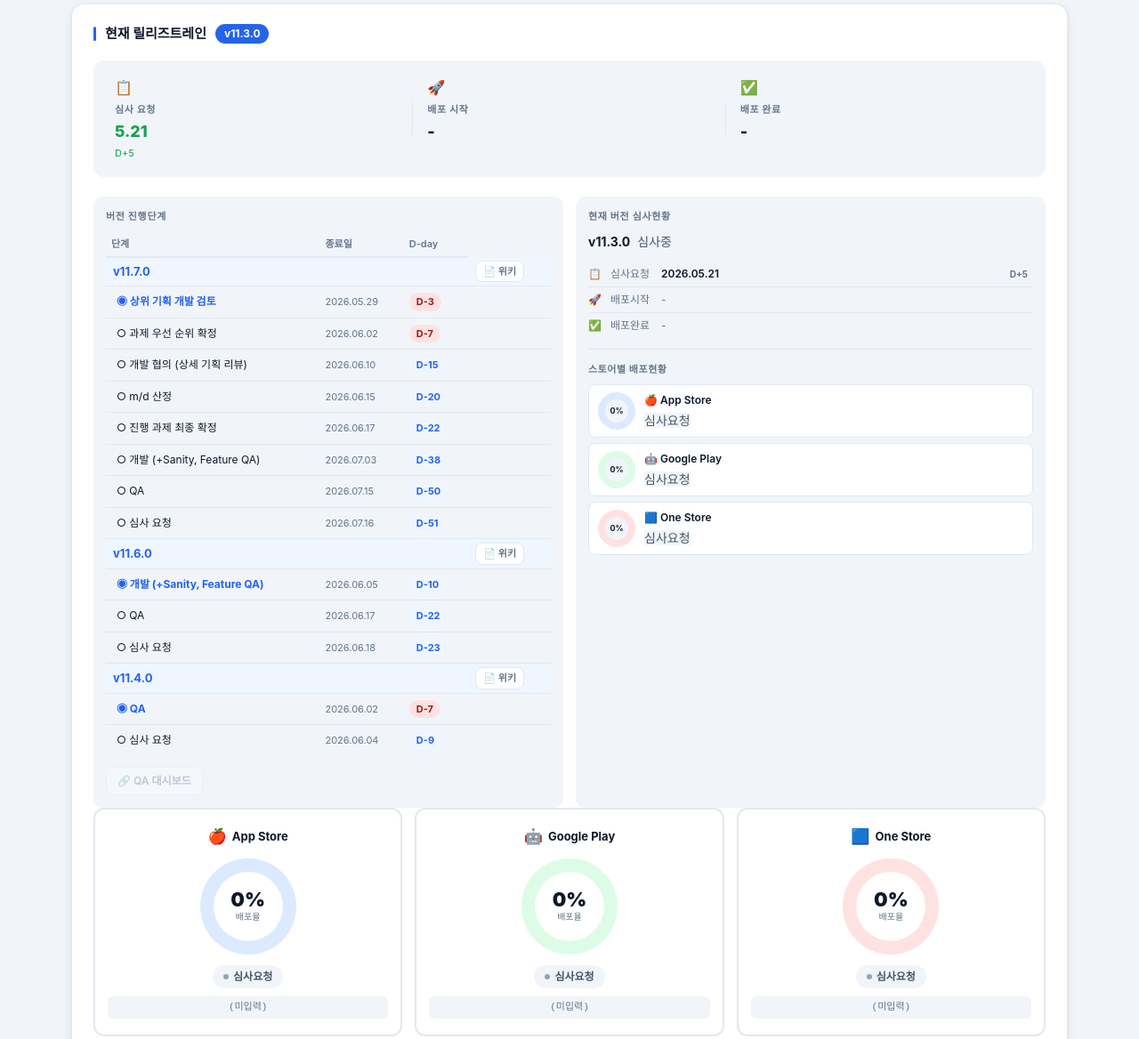
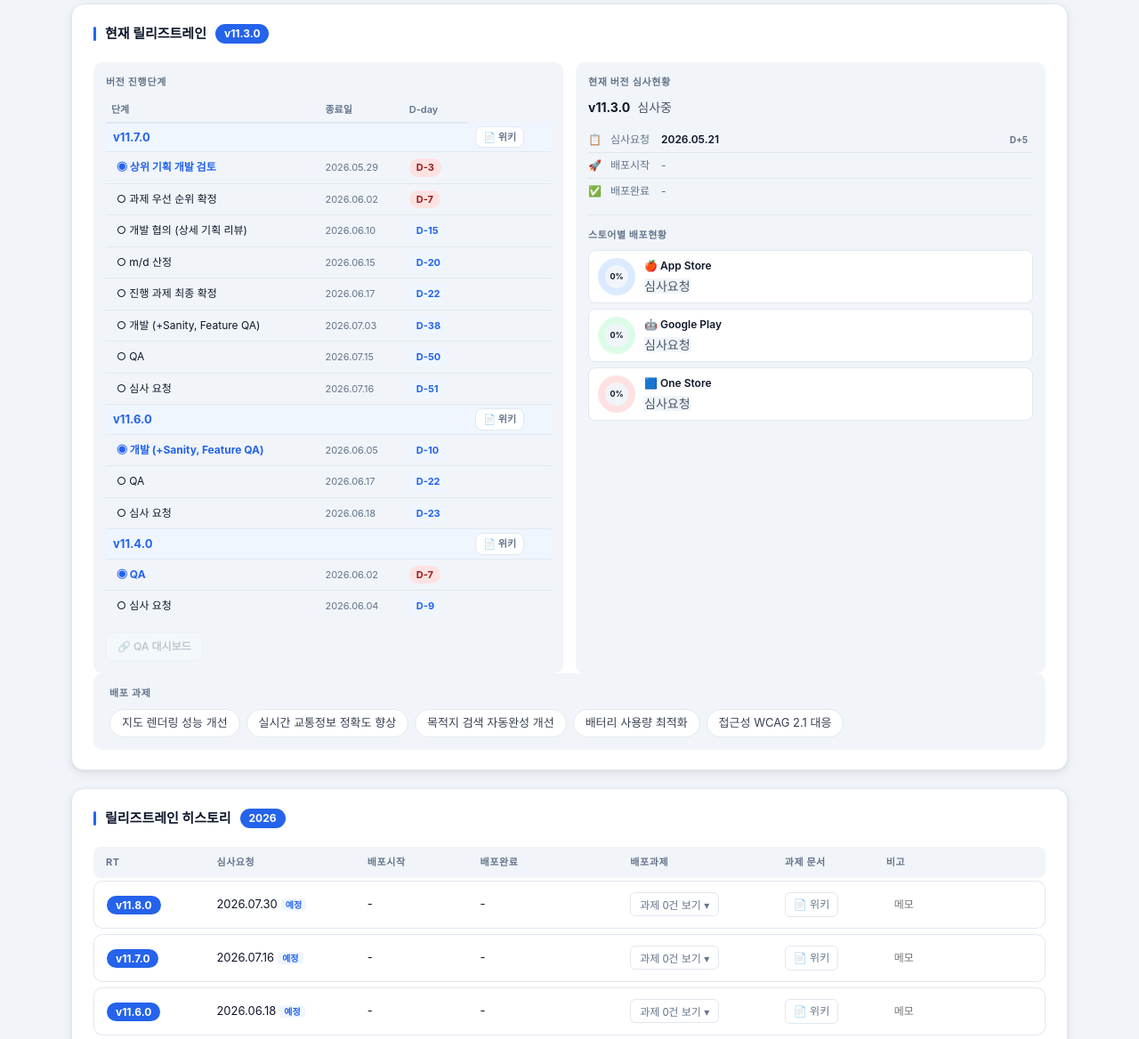
Before and after one commit to yhj90413/release-train-dashboard, a plain HTML site: page index.html in a window 1280 px wide. Shown: the part 80-1248 px from the top of the page at 89% size. Drawn offline with nearby package versions, Linux system fonts and the light colour scheme.

Commit message:
remove: top timeline and donut chart sections (moved to right panel)

```diff
--- a/index.html
+++ b/index.html
@@ -4,7 +4,6 @@
   <meta charset="UTF-8" />
   <meta name="viewport" content="width=device-width, initial-scale=1.0" />
   <title>Release Train Dashboard</title>
-  <script src="https://cdn.jsdelivr.net/npm/chart.js@4.4.0/dist/chart.umd.min.js"></script>
   <style>
     :root {
       --primary:       #2563EB;
@@ -442,27 +441,6 @@
       <span class="pill" id="curLabel">-</span>
     </div>
 
-    <div class="timeline">
-      <div class="tl-step" id="ts0">
-        <div class="tl-icon">📋</div>
-        <div class="tl-label">심사 요청</div>
-        <div class="tl-date" id="td0">-</div>
-        <div class="tl-dday" id="dd0"></div>
-      </div>
-      <div class="tl-step" id="ts1">
-        <div class="tl-icon">🚀</div>
-        <div class="tl-label">배포 시작</div>
-        <div class="tl-date" id="td1">-</div>
-        <div class="tl-dday" id="dd1"></div>
-      </div>
-      <div class="tl-step" id="ts2">
-        <div class="tl-icon">✅</div>
-        <div class="tl-label">배포 완료</div>
-        <div class="tl-date" id="td2">-</div>
-        <div class="tl-dday" id="dd2"></div>
-      </div>
-    </div>
-
     <!-- ── 진행단계 / 심사버전 현황 ── -->
     <div class="stages-section">
       <div class="stages-panel">
@@ -478,8 +456,6 @@
         <div id="reviewVersions"></div>
       </div>
     </div>
-
-    <div class="stores-grid" id="storesGrid"></div>
 
     <div class="tasks-box">
       <div class="tasks-title">배포 과제</div>
@@ -677,7 +653,6 @@ const STATUS = {
 // ────────────────────────────────────────────────────────
 let remote = null;   // from data.json
 let manual = {};     // from localStorage
-let charts = {};
 
 const STORAGE_KEY = 'rt_manual_v1';
 
@@ -762,23 +737,6 @@ function render() {
   // RT label
   document.getElementById('curLabel').textContent = manual.rtNumber || rt.rtNumber;
 
-  // Timeline — manual.schedule 우선 적용 (배포시작일 등 직접 입력 반영)
-  const ms = manual.schedule || {};
-  const sched = {
-    reviewRequest:  ms.reviewRequest  || rt.schedule.reviewRequest,
-    deployStart:    ms.deployStart    || rt.schedule.deployStart,
-    deployComplete: ms.deployComplete || rt.schedule.deployComplete,
-  };
-  const dates = [sched.reviewRequest, sched.deployStart, sched.deployComplete];
-  dates.forEach((d, i) => {
-    document.getElementById(`ts${i}`).className = `tl-step ${stepCls(d)}`;
-    document.getElementById(`td${i}`).textContent = fmtShort(d);
-    document.getElementById(`dd${i}`).textContent = dday(d);
-  });
-
-  // Store cards
-  renderStores();
-
   // Stages + review panel
   renderStages();
   renderReviewVersions();
@@ -795,58 +753,6 @@ function render() {
   document.getElementById('histYear').textContent = new Date().getFullYear();
 }
 
-function renderStores() {
-  Object.values(charts).forEach(c => c.destroy());
-  charts = {};
-
-  const grid = document.getElementById('storesGrid');
-  grid.innerHTML = '';
-
-  STORES.forEach(sc => {
-    const m   = manual.stores?.[sc.key] || {};
-    const st  = m.status || 'review_requested';
-    const pct = st === 'deploy_complete' ? 100 : Math.min(100, Math.max(0, parseInt(m.rate) || 0));
-    const ver = m.ver || '(미입력)';
-    const si  = STATUS[st] || STATUS.review_requested;
-
-    const div = document.createElement('div');
-    div.className = 'store-card';
-    div.innerHTML = `
-      <div class="sc-header">
-        <span class="sc-icon">${sc.icon}</span>
-        <span class="sc-name">${sc.name}</span>
-      </div>
-      <div class="donut-wrap">
-        <canvas id="c-${sc.key}" width="108" height="108"></canvas>
-        <div class="donut-center">
-          <span class="donut-pct">${pct}%</span>
-          <span class="donut-label">배포율</span>
-        </div>
-      </div>
-      <div class="sbadge ${si.cls}">${si.label}</div><br>
-      <div class="sc-version">${ver}</div>
-    `;
-    grid.appendChild(div);
-
-    const ctx = document.getElementById(`c-${sc.key}`).getContext('2d');
-    charts[sc.key] = new Chart(ctx, {
-      type: 'doughnut',
-      data: {
-        datasets: [{
-          data: [pct, 100 - pct],
-          backgroundColor: [sc.color, sc.track],
-          borderWidth: 0,
-          hoverOffset: 0
-        }]
-      },
-      options: {
-        cutout: '72%', responsive: false,
-        plugins: { legend: { display: false }, tooltip: { enabled: false } },
-        animation: { duration: 800, easing: 'easeInOutCubic' }
-      }
-    });
-  });
-}
 
 // ────────────────────────────────────────────────────────
 // RENDER: STAGE PROGRESS (Confluence 일정 기반 다중 버전)
```
